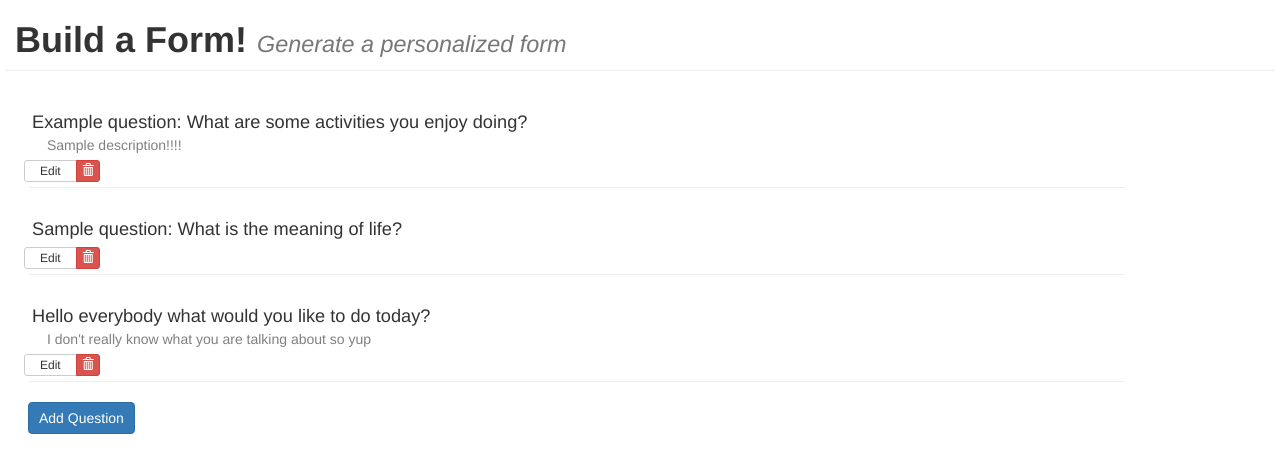
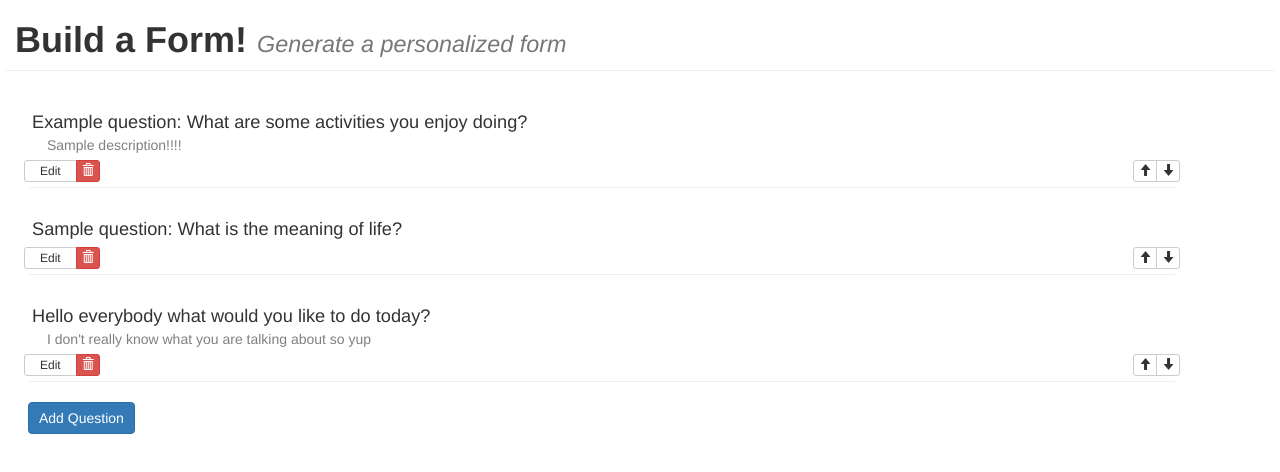
Before and after one commit to cchrispy/formCreator, a React app: page / in a window 1280 px wide. Shown: the top 472 px of the page. Built offline with nearby package versions, Linux system fonts and the light colour scheme.

Commit message:
Create up/down arrows for reordering

```diff
--- a/src/components/Box.jsx
+++ b/src/components/Box.jsx
@@ -22,6 +22,7 @@ class Box extends Component { // Handles editting of a particular question
   render() {
     return (
       <div className='box'>
+
         <div onClick={ this.toggleEditor.bind(this) } >
           <div className='question hover'>{ this.props.question }</div>
           <div className='small description hover'>{ this.props.description || '' }</div>
@@ -47,7 +48,20 @@ class Box extends Component { // Handles editting of a particular question
             <span className='glyphicon glyphicon-trash'></span>
           </button>
         </div>
+
+        <div className='btn-group re-order' role='group'>
+          <button type='button'
+                  className='btn btn-xs btn-default up' >
+            <span className='glyphicon glyphicon-arrow-up'></span>
+          </button>
+
+          <button type='button'
+                  className='btn btn-xs btn-default down' >
+            <span className='glyphicon glyphicon-arrow-down'></span>
+          </button>
+        </div>
         <hr/>
+
       </div>
     )
   }
--- a/src/components/Form.jsx
+++ b/src/components/Form.jsx
@@ -54,6 +54,14 @@ class Form extends Component {
     })
   }
 
+  reorder(i, up) {
+    if (up) {
+
+    } else {
+
+    }
+  }
+
   render() {
     return (
       <div id='form-sheet'>
--- a/src/styles/main.scss
+++ b/src/styles/main.scss
@@ -10,7 +10,7 @@ hr {
 .box {
   padding-left: 24px;
   padding-top: 18px;
-  margin-right: 150px;
+  margin-right: 100px;
 
   hr {
     margin-bottom: 10px;
@@ -36,6 +36,9 @@ hr {
     padding-left: 15px;
     padding-right: 15px;
   }
+  .re-order {
+    float: right;
+  }
 }
 
 .editor {
```
Also changed, not shown: bundle.js.
